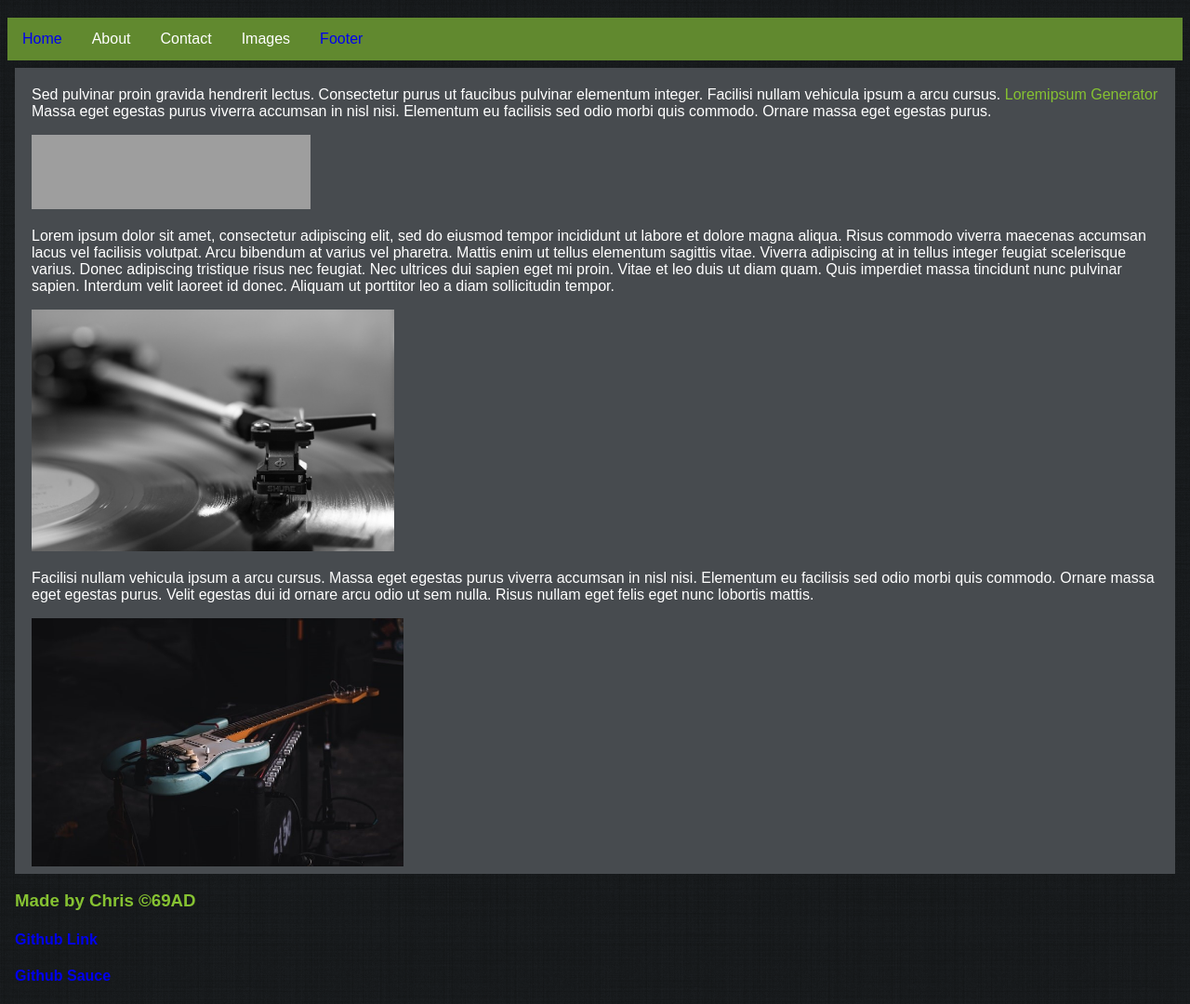
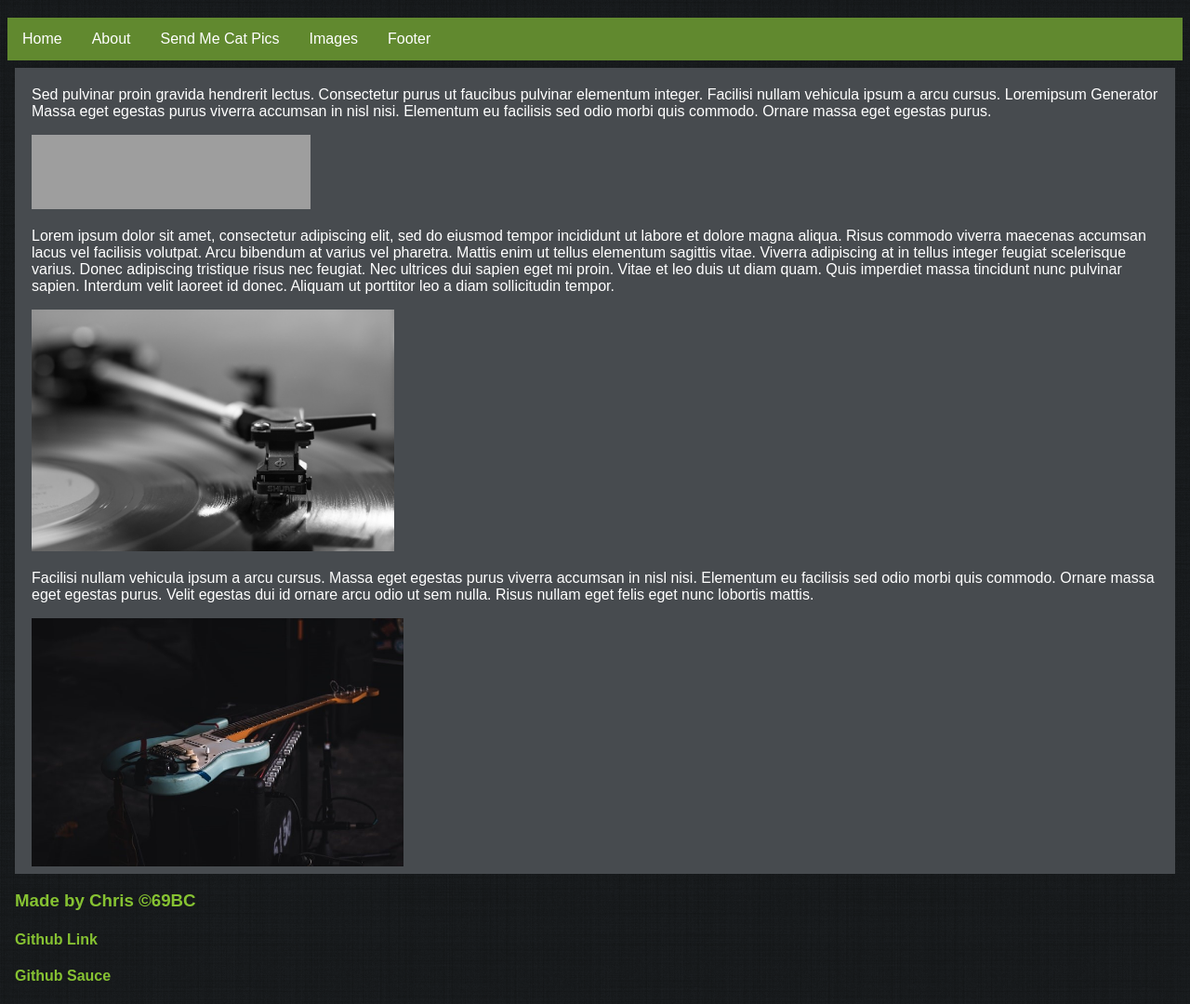
Before and after one commit to chrisknapton98/website, a plain HTML site: page index.html in a window 1280 px wide. Shown: the part 61-1141 px from the top of the page at 93% size. Drawn offline with Linux system fonts and the light colour scheme; grey boxes are pictures that could not be loaded.

Commit message:
fixed link colors

```diff
--- a/index.html
+++ b/index.html
@@ -16,7 +16,7 @@
     <ul>
       <li><a href="index.html">Home</a></li>
       <li>About</li>
-      <li>Contact</li>
+      <li><a href = "mailto: chrisknapton98@gmail.com">Send Me Cat Pics</a></li>
       <li>Images</li>
       <li><a href="#footer">Footer</a></li>
     </ul>
@@ -48,7 +48,7 @@
   </main>
 <!-- Just need some space to seperate things -->
   <footer id="footer">
-    <h3>Made by Chris ©69AD</h3>
+    <h3>Made by Chris ©69BC</h3>
     <h4><a href="https://chrisknapton98.github.io/website/index.html" target="_blank">Github Link</a></h4>
     <h4><a href="https://github.com/chrisknapton98/website" target="_blank">Github Sauce</a></h4>
   </footer>
--- a/stylesheet.css
+++ b/stylesheet.css
@@ -12,12 +12,23 @@ body{
   color: white;
   font-family: "Arial", Arial, sans-serif;
 }
+/*many a*/
 a{
   text-decoration: none;
 }
-p a{
-  color: #86c232;
+a:link{
+  color: inherit;
 }
+a:hover{
+
+}
+a:active{
+
+}
+a:visited{
+  color: inherit;
+}
+/*aaaaaaaaa*/
 header{
   margin: 8px;
 }
@@ -54,8 +65,6 @@ main{
 }
 footer{
   margin: 8px;
-}footer a:visited{
-  color: #61892f;
 }
 /*many Hs Below*/
 h1{
```
